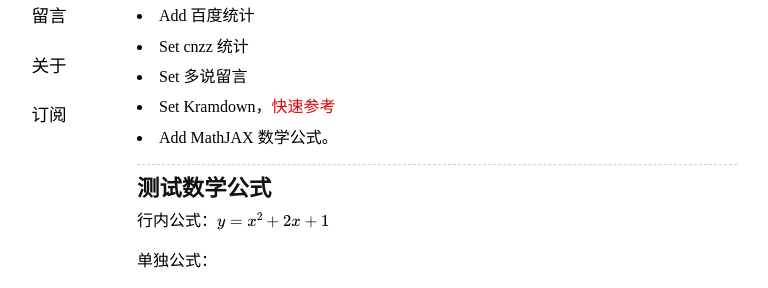
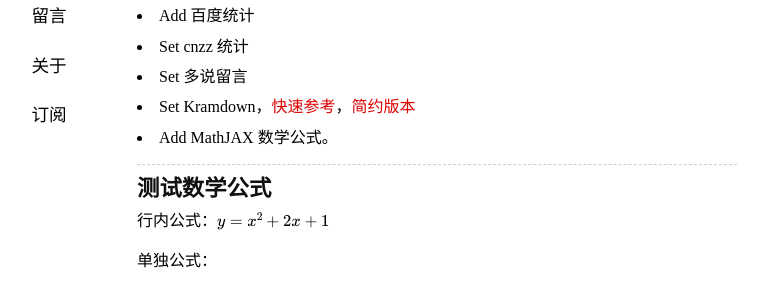
Before and after one commit to ccpaging/ccpaging.github.io, a Jekyll site: the page built from _posts/2014-02-22-hello-world.md, in a window 1280 px wide. Shown: the part 245-533 px from the top of the page, without its empty margins (203-971 px from the left). Built offline with Jekyll 4.4.1, drawn with Linux system fonts in a browser that asks for light colours; some web fonts are replaced; formulas are drawn with MathJax 3; comment, search, counter and statistics services are not loaded.

Commit message:
Update 2014-02-22-hello-world.md

```diff
--- a/_posts/2014-02-22-hello-world.md
+++ b/_posts/2014-02-22-hello-world.md
@@ -16,7 +16,7 @@ tags:  BLOG
 * Add 百度统计
 * Set cnzz 统计
 * Set 多说留言
-* Set Kramdown，[快速参考](http://kramdown.gettalong.org/quickref.html)
+* Set Kramdown，[快速参考](http://kramdown.gettalong.org/quickref.html)，[简约版本](http://sourceforge.net/p/karma/wiki/markdown_syntax/)
 * Add MathJAX 数学公式。
 
 ----
```
